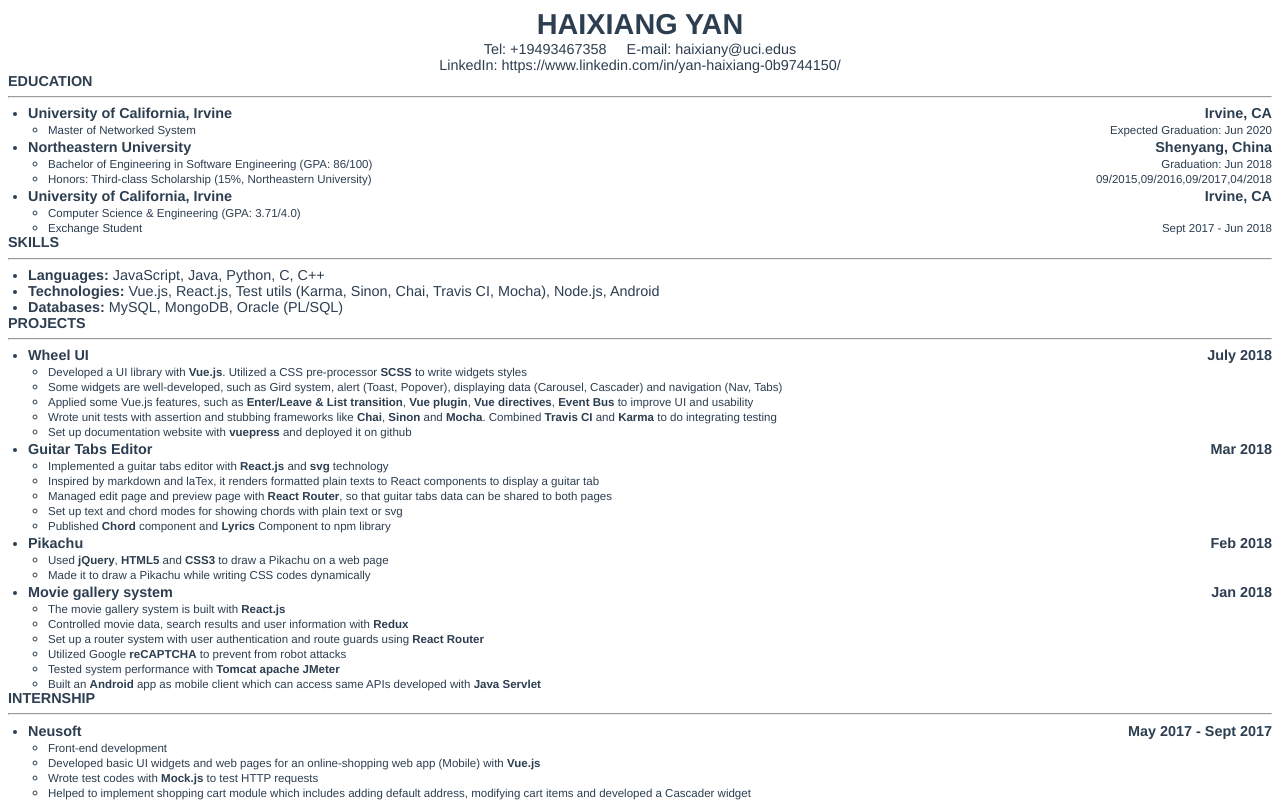
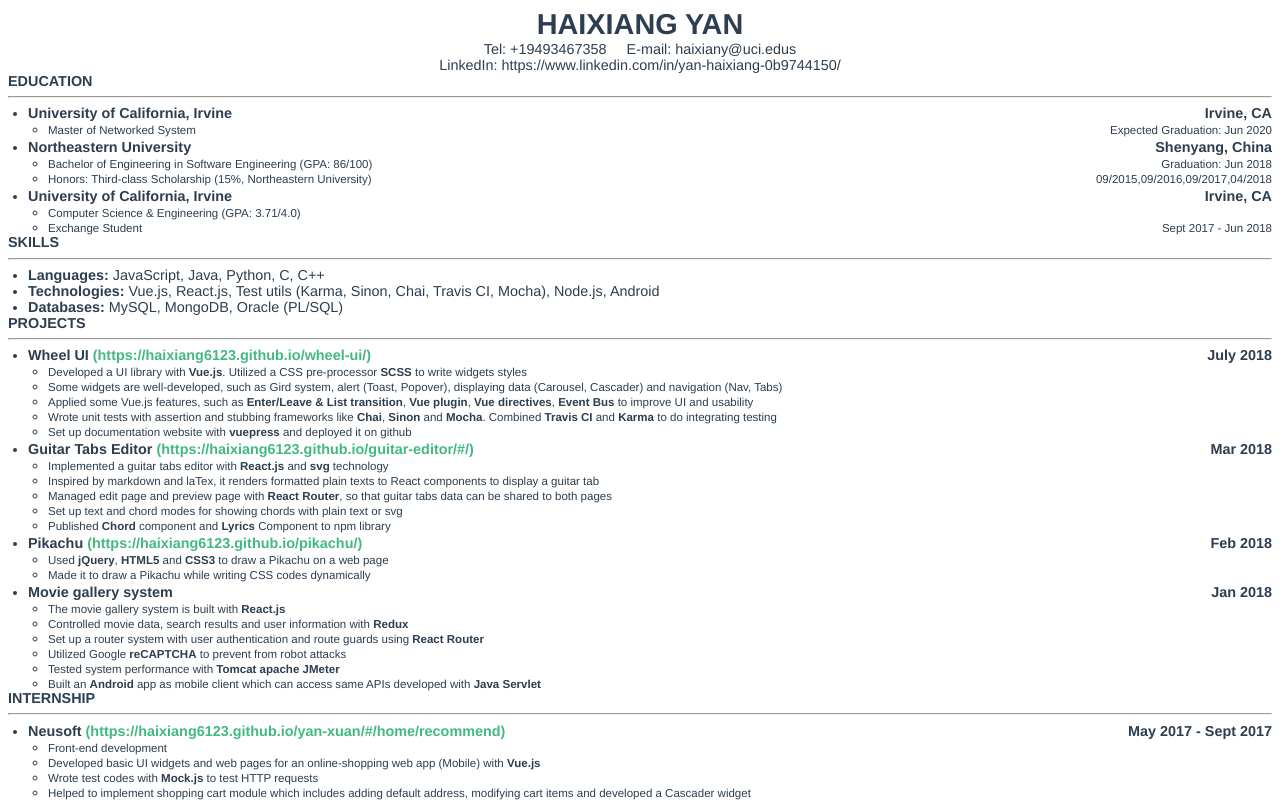
Before and after one commit to haixiangyan/resume, a Vue app: page / in a window 1280 px wide. Built offline with nearby package versions, Linux system fonts and the light colour scheme.

Commit message:
Add: link to resume

```diff
--- a/src/assets/info.js
+++ b/src/assets/info.js
@@ -56,6 +56,7 @@
     projects: [
         {
             left: 'Wheel UI',
+            link: 'https://haixiang6123.github.io/wheel-ui/',
             right: 'July 2018',
             children: [
                 {left: 'Developed a UI library with *Vue.js*. Utilized a CSS pre-processor *SCSS* to write widgets styles'},
@@ -67,6 +68,7 @@
         },
         {
             left: 'Guitar Tabs Editor',
+            link: 'https://haixiang6123.github.io/guitar-editor/#/',
             right: 'Mar 2018',
             children: [
                 {left: 'Implemented a guitar tabs editor with *React.js* and *svg* technology'},
@@ -78,6 +80,7 @@
         },
         {
             left: 'Pikachu',
+            link: 'https://haixiang6123.github.io/pikachu/',
             right: 'Feb 2018',
             children: [
                 {left: 'Used *jQuery*, *HTML5* and *CSS3* to draw a Pikachu on a web page'},
@@ -100,6 +103,7 @@
     interns: [
         {
             left: 'Neusoft',
+            link: 'https://haixiang6123.github.io/yan-xuan/#/home/recommend',
             right: 'May 2017 - Sept 2017',
             children: [
                 {left: 'Front-end development'},
--- a/src/components/List.vue
+++ b/src/components/List.vue
@@ -2,7 +2,10 @@
     <ul>
         <li v-for="item in source">
             <p class="item">
-                <span class="left">{{item.left}}</span>
+                <span class="left">
+                    {{item.left}}
+                    <a class="link" v-if="item.link" :href="item.link"> ({{item.link}})</a>
+                </span>
                 <span class="right">{{item.right}}</span>
             </p>
             <ul>
@@ -43,6 +46,13 @@
     .item {
         margin-top: 3px;
         font-weight: bold;
+        .link {
+            color: #42b983;
+            text-decoration: none;
+            &:hover {
+                text-decoration: underline;
+            }
+        }
     }
 
     .children-item {
--- a/vue.config.js
+++ b/vue.config.js
@@ -1,3 +1,5 @@
 module.exports = {
-    baseUrl: '/resume/'
+    baseUrl: process.env.NODE_ENV === 'production'
+        ? '/resume/'
+        : '/'
 };
```
